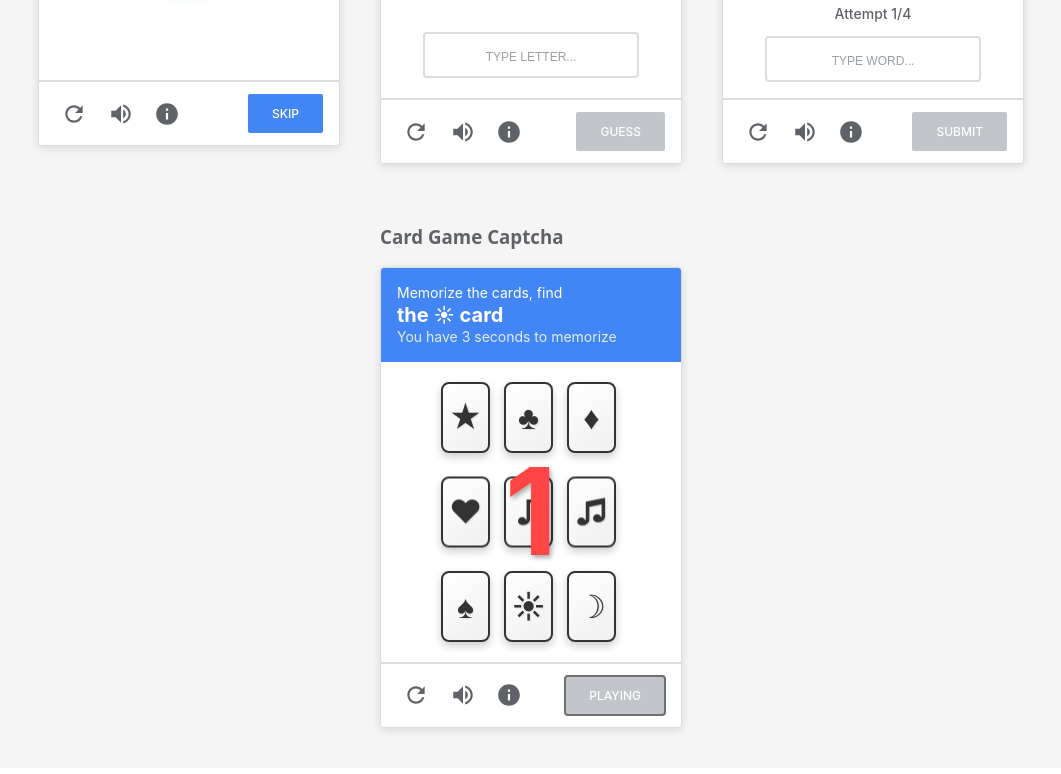
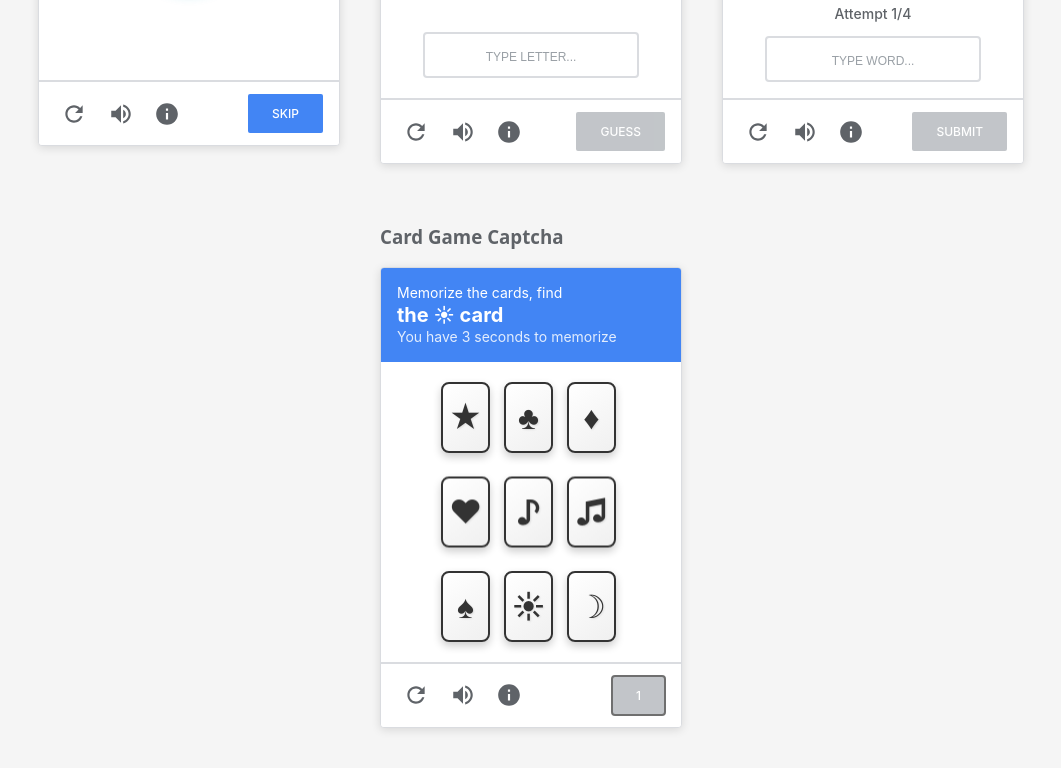
Before and after one commit to KillianHzr/captchas, a React (Vite) app: page / in a window 1280 px wide. Both pictures are taken after a click on the button "START". Shown: the part 1710-2484 px from the top of the page, without its empty margins (109-1170 px from the left). Built offline with nearby package versions, Linux system fonts and the light colour scheme.

Commit message:
UPD Cardgame captcha

```diff
--- a/src/components/CardGameCaptcha/CardGameCaptcha.jsx
+++ b/src/components/CardGameCaptcha/CardGameCaptcha.jsx
@@ -32,7 +32,7 @@ const CardGameCaptcha = ({ onValidate, onSkip, onRefresh, onAudio, onInfo }) =>
     const newCards = shuffledSymbols.map((symbol, index) => ({
       id: index,
       symbol,
-      isRevealed: true,
+      isRevealed: false, // Cartes retournées de base
       x: (index % 3) * 140, // Positions: 0%, 140%, 280%
       y: Math.floor(index / 3) * 140, // Positions: 0%, 140%, 280%
       originalX: (index % 3) * 140,
@@ -53,6 +53,9 @@ const CardGameCaptcha = ({ onValidate, onSkip, onRefresh, onAudio, onInfo }) =>
   // Démarrage du jeu
   const handleStart = () => {
     setGameState('memorizing');
+
+    // Révéler les cartes immédiatement
+    setCards(prev => prev.map(card => ({ ...card, isRevealed: true })));
 
     // Timer de 3 secondes pour mémoriser
     let timer = 3;
@@ -158,6 +161,12 @@ const CardGameCaptcha = ({ onValidate, onSkip, onRefresh, onAudio, onInfo }) =>
           START
         </button>
       );
+    } else if (gameState === 'memorizing') {
+      return (
+        <button className="recaptcha-skip-btn disabled">
+          {memoryTimer}
+        </button>
+      );
     } else {
       return (
         <button className="recaptcha-skip-btn disabled">
@@ -172,7 +181,7 @@ const CardGameCaptcha = ({ onValidate, onSkip, onRefresh, onAudio, onInfo }) =>
       <ReCaptchaTemplate
         titlePrefix="Memorize the cards, find"
         titleHighlight={`the ${targetSymbol} card`}
-        subtitle="You have 3 seconds to memorize"
+        subtitle={gameState === 'ready' ? 'Click START to begin' : 'You have 3 seconds to memorize'}
         showSkip={false}
         showRefresh={true}
         customButton={getCustomButton()}
@@ -191,11 +200,6 @@ const CardGameCaptcha = ({ onValidate, onSkip, onRefresh, onAudio, onInfo }) =>
             </div>
           )}
 
-          {gameState === 'memorizing' && (
-            <div className="memory-timer">
-              {memoryTimer}
-            </div>
-          )}
 
           <div className="cards-container">
             {cards.map((card) => (
--- a/src/components/CardGameCaptcha/CardGameCaptcha.scss
+++ b/src/components/CardGameCaptcha/CardGameCaptcha.scss
@@ -34,23 +34,6 @@
     }
   }
 
-  .memory-timer {
-    position: absolute;
-    top: 50%;
-    left: 50%;
-    transform: translate(-50%, -50%);
-    font-size: 120px;
-    font-weight: bold;
-    color: #ff4444;
-    text-shadow: 2px 2px 4px rgba(0, 0, 0, 0.3);
-    z-index: 100;
-    animation: pulse 1s infinite;
-
-    @keyframes pulse {
-      0%, 100% { transform: translate(-50%, -50%) scale(1); }
-      50% { transform: translate(-50%, -50%) scale(1.1); }
-    }
-  }
 
   .cards-container {
     position: relative;
```
